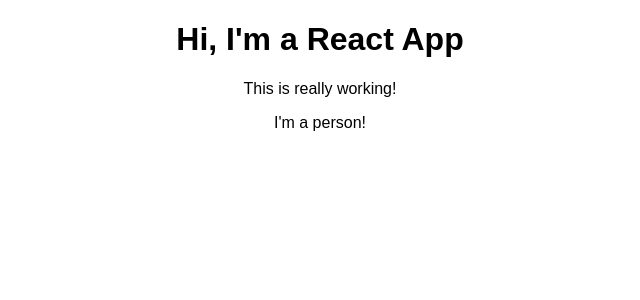
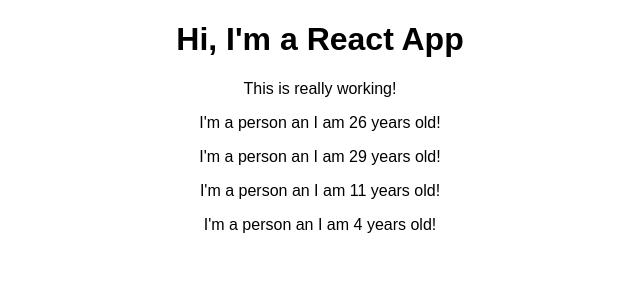
Before and after one commit to Meowsers25/react_app1, a React (Create React App) app: page / in a window 1280 px wide. Shown: the top 300 px of the page, without its empty margins (320-960 px from the left). Built offline with nearby package versions, Linux system fonts and the light colour scheme.

Commit message:
dynamic output

```diff
--- a/src/App.js
+++ b/src/App.js
@@ -10,6 +10,9 @@
         <h1>Hi, I'm a React App</h1>
         <p>This is really working!</p>
         <Person />
+        <Person />
+        <Person />
+        <Person />
       </div>
     );
 
--- a/src/Person/Person.js
+++ b/src/Person/Person.js
@@ -1,7 +1,7 @@
 import React from 'react';
 
 const person = () => {
-  return <p>I'm a person!</p>
+  return <p>I'm a person an I am {Math.floor(Math.random() * 30)} years old!</p>
 }
 
 export default person;
```
